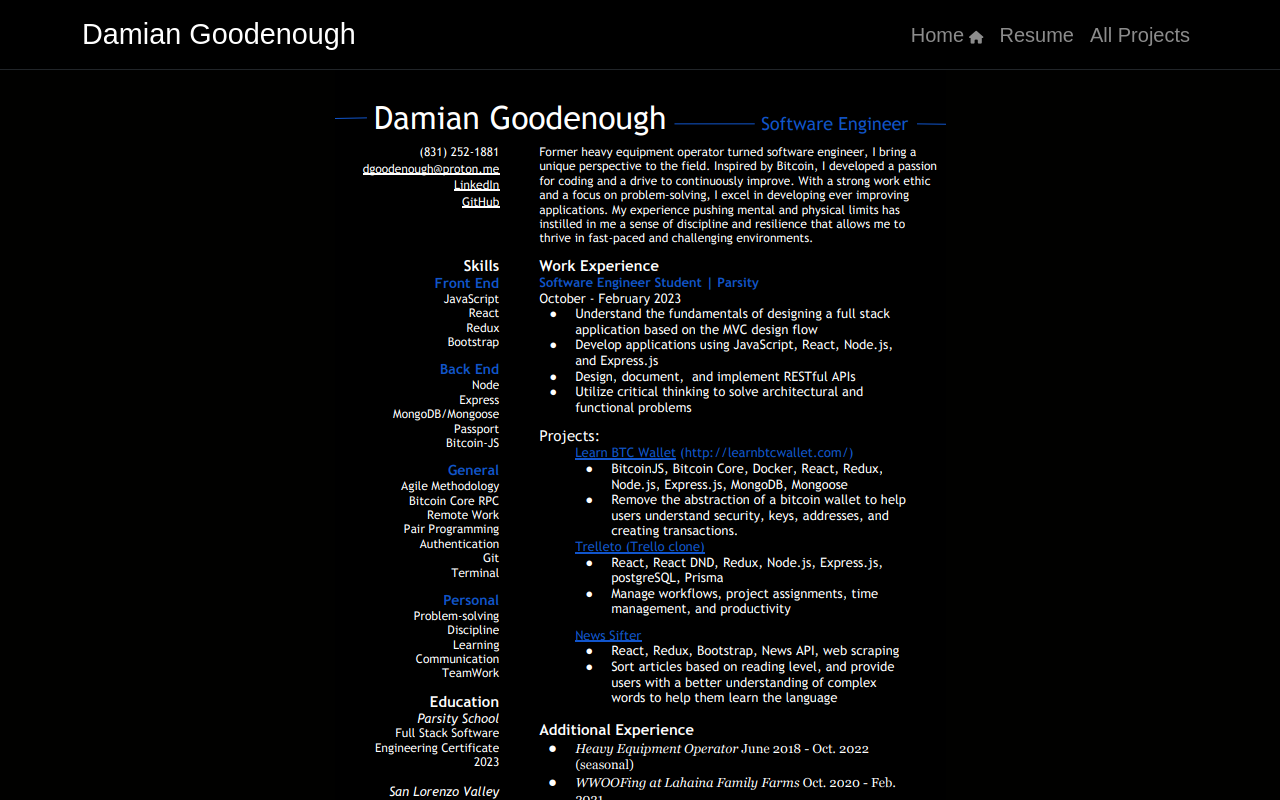
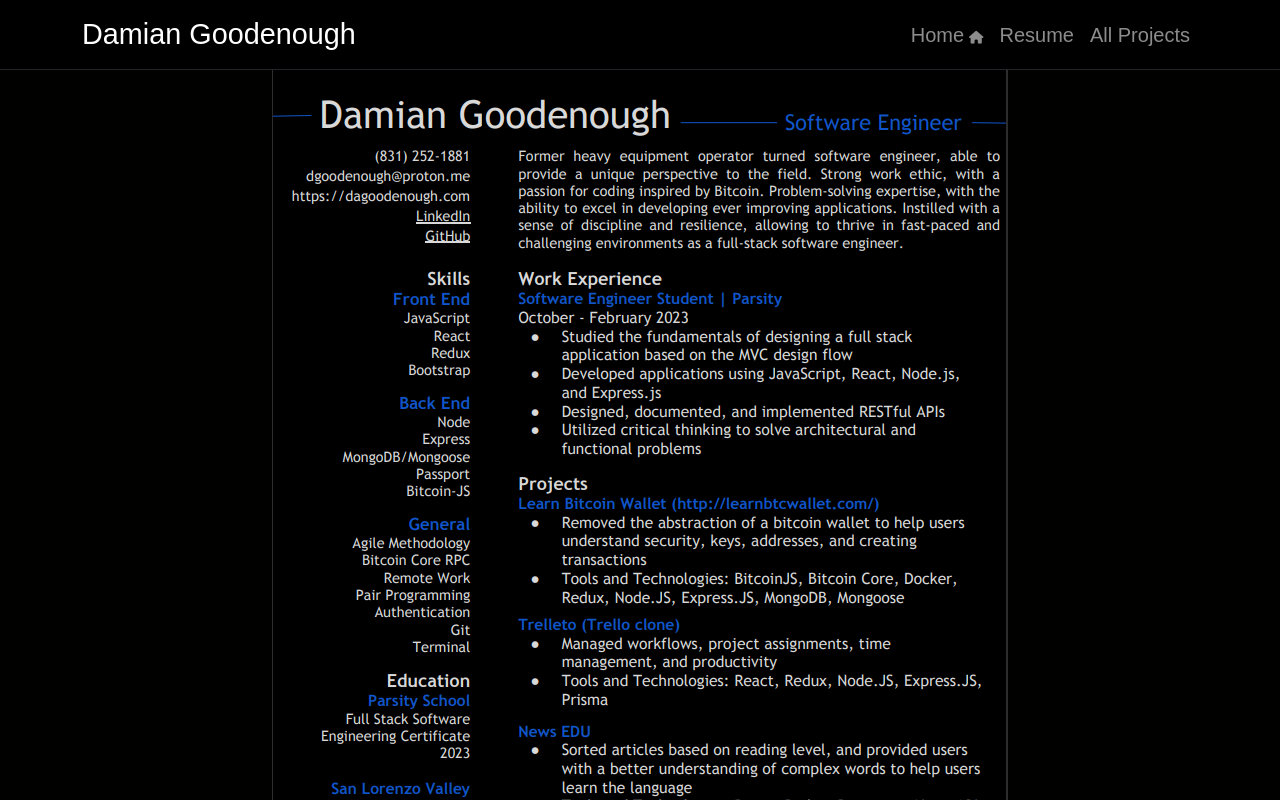
Before and after one commit to daGoodenough/portfolio, a React (Create React App) app: page /resume in a window 1280 px wide. Shown: the top 800 px of the page. Built offline with nearby package versions, Linux system fonts and the light colour scheme; a web font is replaced by a local one.

Commit message:
Add updated resume

```diff
--- a/src/components/AboutMe.js
+++ b/src/components/AboutMe.js
@@ -50,7 +50,7 @@ const AboutMe = () => (
       <Row className="align-items-center buttons mt-3">
         <Col className="home-button">
           <Button variant="dark" as={Link} to="/resume">
-            Resume
+            Resumé
           </Button>
         </Col>
         {/* <Col className="home-button">
--- a/src/components/ResumePage.js
+++ b/src/components/ResumePage.js
@@ -1,14 +1,13 @@
 import { Container, Row, Col } from 'react-bootstrap';
 import React from 'react';
 
-import resume from '../images/resume_screenshot.png';
 import Connect from './Connect';
 
 const ResumePage = () => (
   <Container className="d-flex justify-content-center flex-column align-items-center">
     <Row>
       <Col xs={12}>
-        <img src={resume} alt="resume" className="resume" />
+        <img src="./resume.png" alt="resume" className="resume" />
       </Col>
     </Row>
     <Row
```
Also changed, not shown: public/resume.png (added), 1 other file (tests, documents, lock files or other folders).
